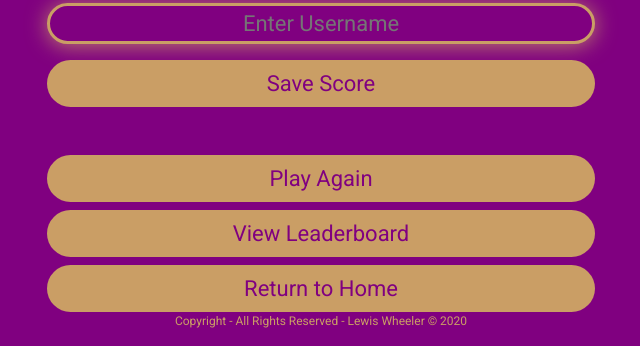
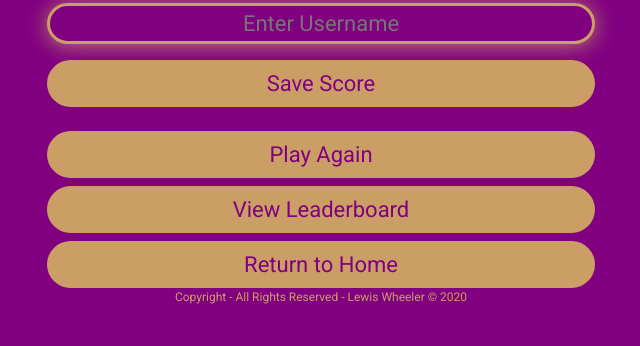
Before and after one commit to WebSlinger88/Quizzical, a plain HTML site: page completed.html in a window 1280 px wide. Shown: the part 504-850 px from the top of the page, without its empty margins (319-959 px from the left). After the commit the page ends 826 px from the top, so only its background shows below. Drawn offline with nearby package versions, Linux system fonts and the light colour scheme; a web font is replaced by a local one.

Commit message:
changed margin top for play again button on completed.html

```diff
--- a/completed.html
+++ b/completed.html
@@ -57,7 +57,7 @@ Title tags are displayed on search engine results pages (SERPs) as the clickable
                     <button type="submit" class="btn w-75 mt-2" id="saveScore" onclick="saveToBoard(event)">Save Score</button>
                 </form>
 
-                <a class="btn d-block mx-auto w-75 mt-5" href="/questions.html">Play Again</a>
+                <a class="btn d-block mx-auto w-75 mt-4" href="/questions.html">Play Again</a>
                 <a class="btn d-block mx-auto w-75 mt-2" href="/leaderboard.html">View Leaderboard</a>
                 <a class="btn d-block mx-auto w-75 mt-2" href="/index.html">Return to Home</a>
 </div>
```
